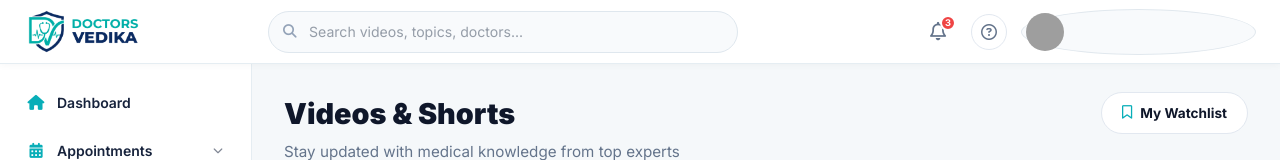
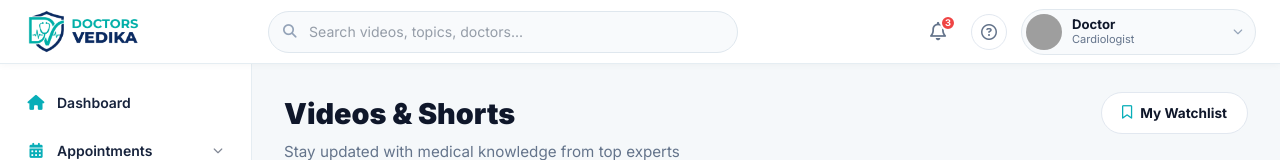
Before and after one commit to git-InteleraAI/DoctorsVedikaSTT, a React (Vite) app in the folder frontend/: page /videos in a window 1280 px wide. Shown: the top 160 px of the page. Built offline with nearby package versions, Linux system fonts and the light colour scheme; no server answers; grey boxes are pictures that could not be loaded.

Commit message:
fix: restore desktop profile dropdown UI

```diff
--- a/frontend/src/components/DashboardLayout.jsx
+++ b/frontend/src/components/DashboardLayout.jsx
@@ -429,17 +429,20 @@ export default function DashboardLayout({
                                 gap: "10px",
 
                                 minWidth: isMobile ? "auto" : "235px",
-                            maxWidth: isMobile ? "140px" : "none",
+                                maxWidth: isMobile ? "auto" : "none",
                                 height: "46px",
 
                                 padding: "4px",
+                                paddingRight: isMobile ? "4px" : "12px",
 
-                            borderRadius: "50%",
+                                borderRadius: isMobile ? "50%" : "30px",
                                 border: "1px solid #e1e8ee",
 
                                 background: "#f8fafc",
 
                                 cursor: "pointer",
+                                textAlign: "left",
+
                                 boxSizing: "border-box",
                             }}
                         >
@@ -447,8 +450,8 @@ export default function DashboardLayout({
                                 src={doctorAvatar}
                                 alt="Doctor"
                                 style={{
-                                width: "38px",
-                                height: "38px",
+                                    width: "36px",
+                                    height: "36px",
 
                                     borderRadius: "50%",
                                     objectFit: "cover",
@@ -456,6 +459,53 @@ export default function DashboardLayout({
                                     flexShrink: 0,
                                 }}
                             />
+
+                            {!isMobile && (
+                                <>
+                                    <div
+                                        style={{
+                                            flex: 1,
+                                            minWidth: 0,
+                                        }}
+                                    >
+                                        <div
+                                            style={{
+                                                fontWeight: 700,
+                                                fontSize: "0.82rem",
+                                                color: "#0f172a",
+                                                lineHeight: 1.2,
+                                                whiteSpace: "nowrap",
+                                                overflow: "hidden",
+                                                textOverflow: "ellipsis",
+                                            }}
+                                        >
+                                            {doctor?.fullName || "Doctor"}
+                                        </div>
+
+                                        <div
+                                            style={{
+                                                fontSize: "0.69rem",
+                                                color: "#64748b",
+                                                lineHeight: 1.2,
+                                                whiteSpace: "nowrap",
+                                                overflow: "hidden",
+                                                textOverflow: "ellipsis",
+                                            }}
+                                        >
+                                            {doctor?.specialization || "Cardiologist"}
+                                        </div>
+                                    </div>
+
+                                    <i
+                                        className="fa-solid fa-chevron-down"
+                                        style={{
+                                            fontSize: "0.62rem",
+                                            color: "#94a3b8",
+                                            flexShrink: 0,
+                                        }}
+                                    />
+                                </>
+                            )}
                         </button>
 
                     {/* Dropdown Menu */}
```
Lines whose indentation alone changed are shown as unchanged.
